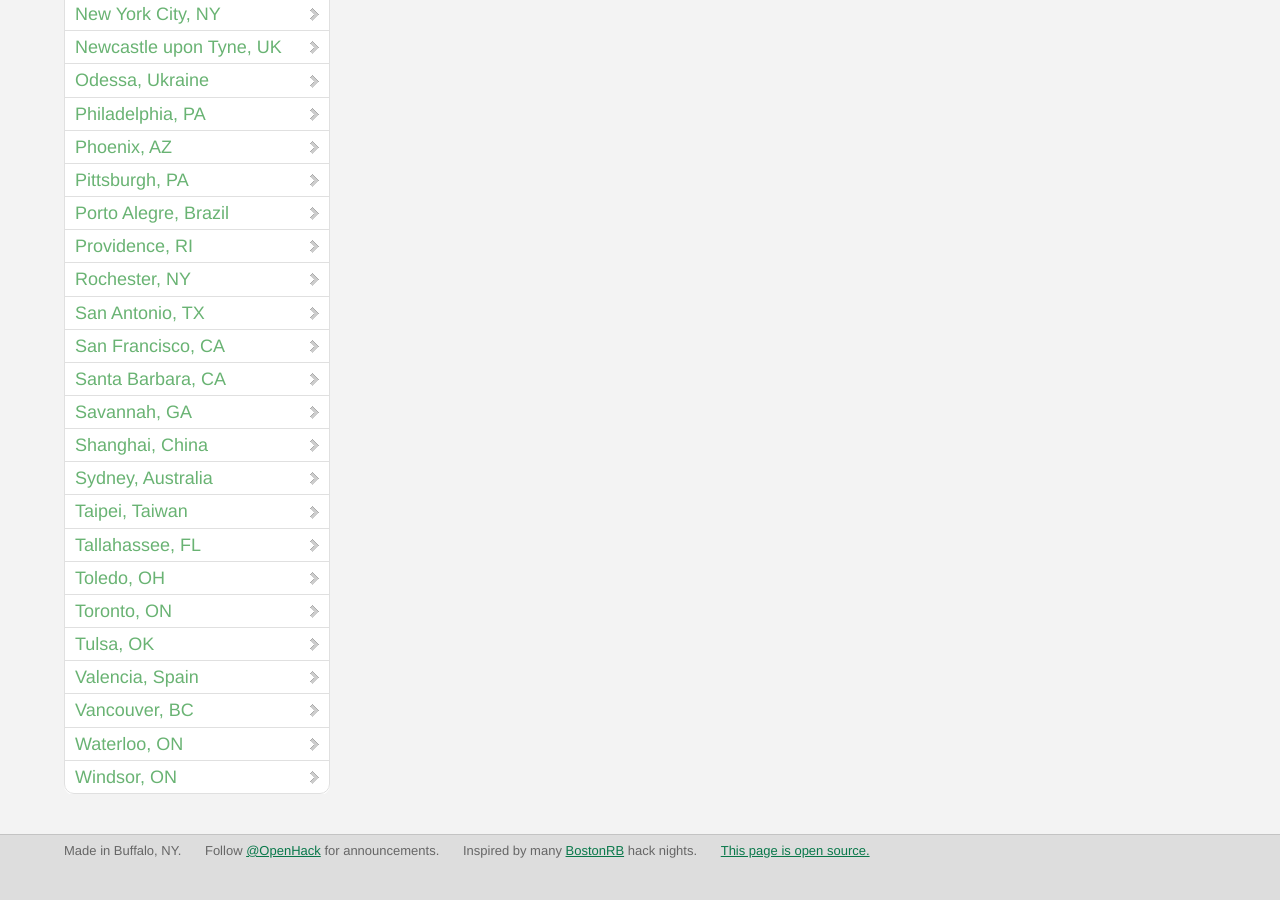
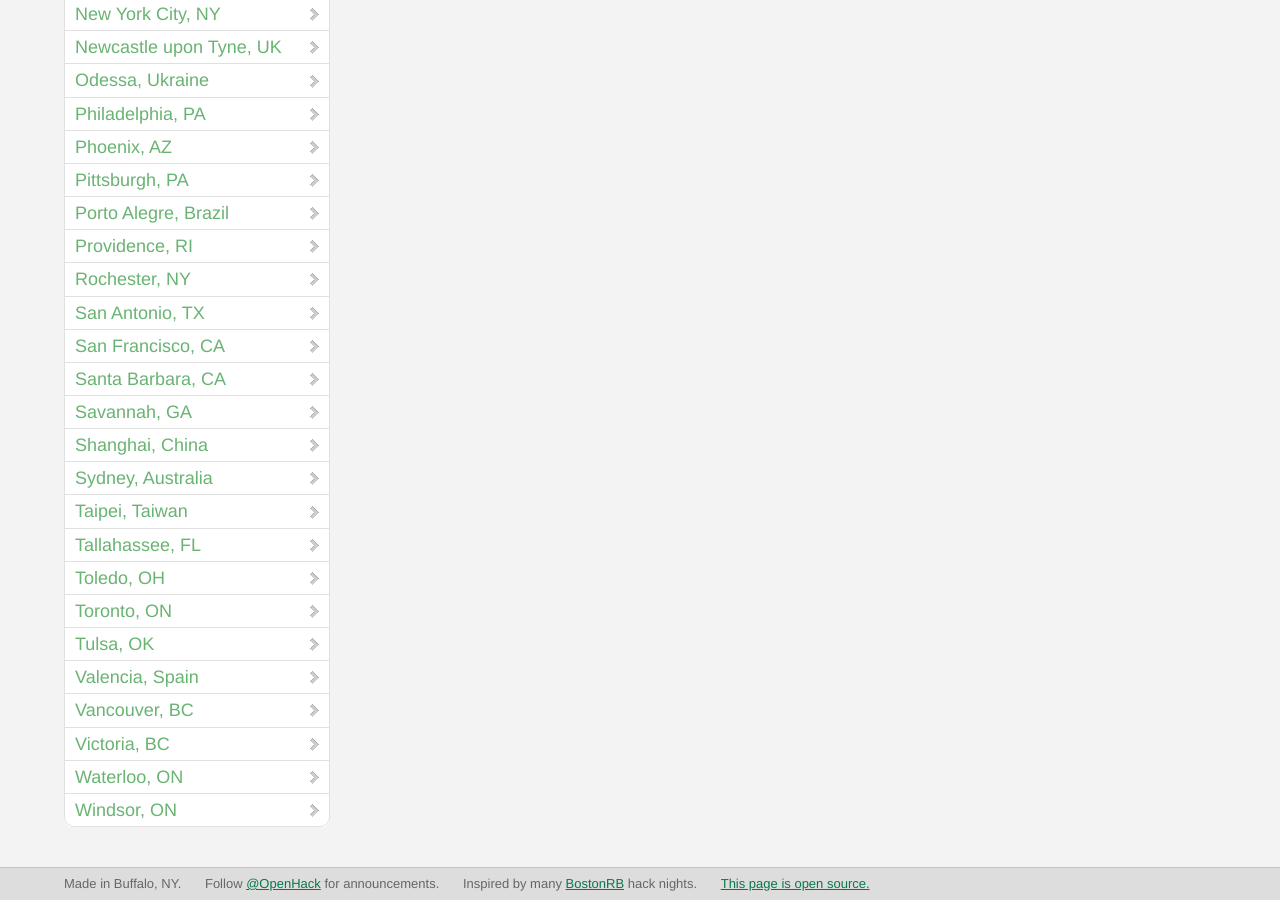
Before and after one commit to OpenHack/openhack.github.com, a Jekyll site: the page built from index.markdown, in a window 1280 px wide and 900 px high, scrolled down 1677 px. Built offline with Jekyll 4.4.1, drawn with Linux system fonts in a browser that asks for light colours; nearby versions of some CDN libraries; Markdown is read by kramdown in place of the engine named in the settings; comment, search, counter and statistics services are not loaded; before the commit the page ends 2544 px from its top, so only the background shows below that.

Commit message:
Added Victoria BC!
Change-Id: Ib503fca12ccf1c1fd78c81c6bd21ab25f69107df

```diff
--- a/_config.yml
+++ b/_config.yml
@@ -263,6 +263,10 @@ cities:
     name: Vancouver, BC
     latitude: 49.261226
     longitude: -123.1139268
+- victoria:
+    name: Victoria, BC
+    latitude: 48.425648
+    longitude: -123.3648836
 - waterloo:
     name: Waterloo, ON
     latitude: 43.4642578
```
